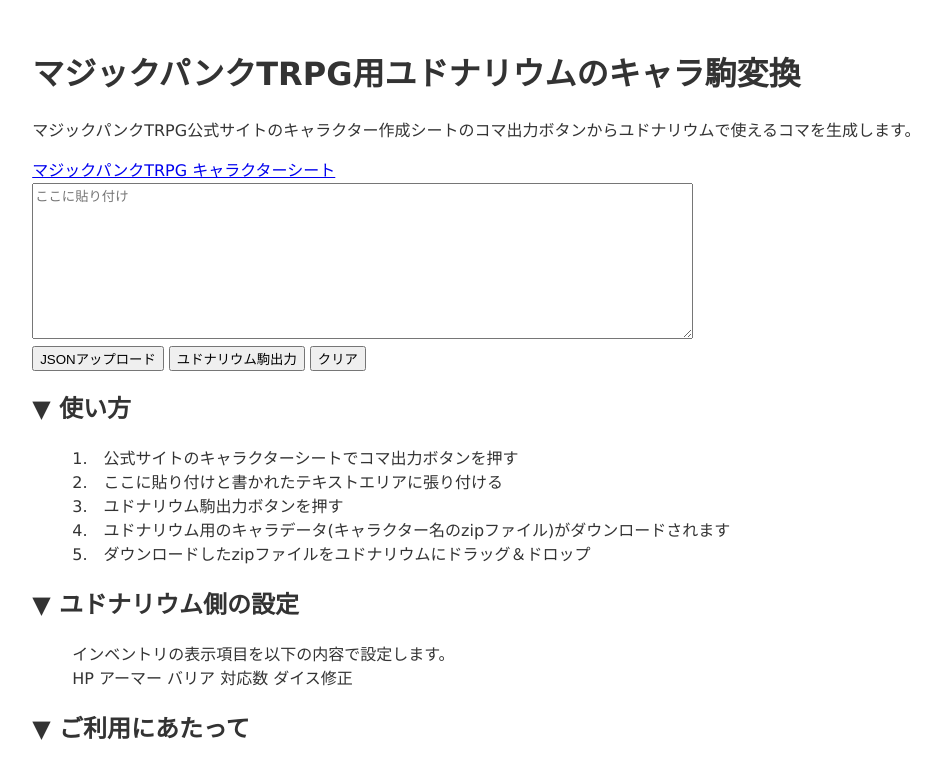
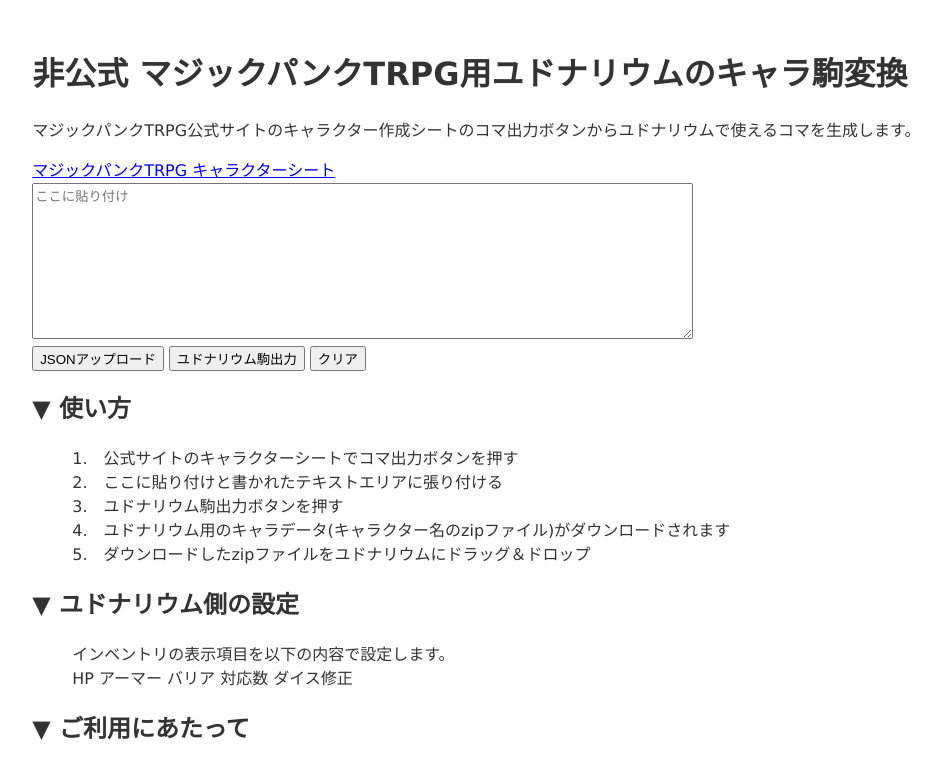
Before and after one commit to tgp-local-258/magicpunk-chara-convert, a plain HTML site: page index.html in a window 1280 px wide. Shown: the top 764 px of the page, without its empty margins (39-980 px from the left). Drawn offline with nearby package versions, Linux system fonts and the light colour scheme.

Commit message:
Update index.html

```diff
--- a/index.html
+++ b/index.html
@@ -12,7 +12,7 @@
 
     <div class="main" id="app">
         <div class="container">
-            <h1>マジックパンクTRPG用ユドナリウムのキャラ駒変換</h1>
+            <h1>非公式 マジックパンクTRPG用ユドナリウムのキャラ駒変換</h1>
             <p>マジックパンクTRPG公式サイトのキャラクター作成シートのコマ出力ボタンからユドナリウムで使えるコマを生成します。</p>
             <a href="https://takuge-labo.com/magicpunk/character-sheet/index.html">マジックパンクTRPG キャラクターシート</a>
 
```
